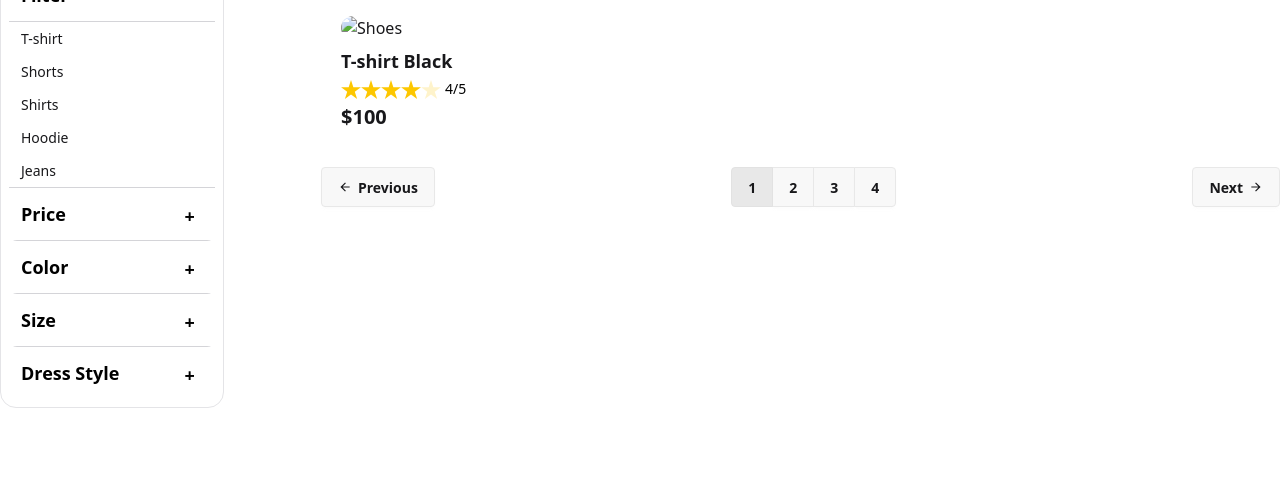
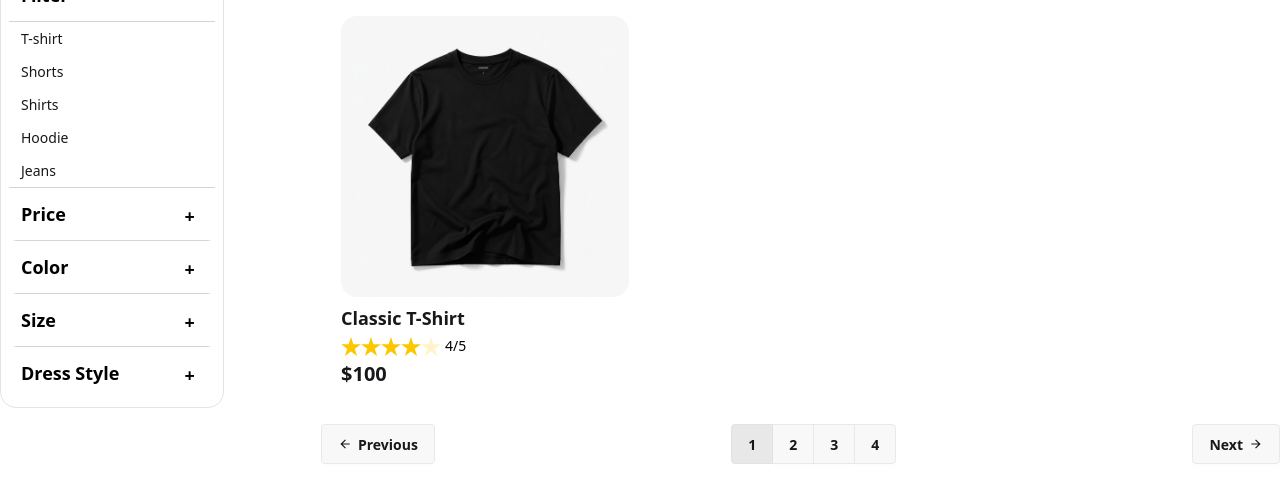
Before and after one commit to channarongchuathong/e-commerce-project, a plain HTML site: page shop.html in a window 1280 px wide. Shown: the part 165-668 px from the top of the page. Drawn offline with nearby package versions, Linux system fonts and the light colour scheme.

Commit message:
card-product

```diff
--- a/script.js
+++ b/script.js
@@ -1,18 +1,51 @@
 const products = [
     {
         id: 1,
-        name: "T-Shirt Black",
+        name: "Classic T-Shirt",
         price: 100,
-        image: "/img/product-casual/t-shirt-black-1.png",
-        category: "casual",
-    },
-    {
-        id: 2,
-        name: "T-Shirt White",
-        price: 100,
-        image: "/img/product-casual/t-shirt-white-1.png",
+        colors: [
+            {
+                color: "Black",
+                image: "/img/product-casual/t-shirt-black-1.png"
+            },
+            {
+                color: "White",
+                image: "/img/product-casual/t-shirt-white-1.png"
+            }
+        ],
         category: "casual",
     }
 ]
 
-const productContainer = document.
+const productsContainer = document.getElementById("products")
+
+
+products.forEach((product) => {
+    productsContainer.innerHTML += `
+    <div class="card w-72 hover:cursor-pointer hover:scale-105 transition">
+                    <a href="products.html">
+                        <figure>
+                            <img src="${product.colors[0].image}" alt="Shoes" class="rounded-2xl w-full" />
+                        </figure>
+                        <div class="flex flex-col items-start gap-1 py-2">
+                            <h2 class="card-title">${product.name}</h2>
+                            <div class="flex">
+                                <div class="rating rating-sm">
+                                    <div class="mask mask-star bg-yellow-400" aria-label="1 star"></div>
+                                    <div class="mask mask-star bg-yellow-400" aria-label="2 star"></div>
+                                    <div class="mask mask-star bg-yellow-400" aria-label="3 star"></div>
+                                    <div class="mask mask-star bg-yellow-400" aria-label="4 star" aria-current="true">
+                                    </div>
+                                    <div class="mask mask-star bg-yellow-400" aria-label="5 star"></div>
+                                </div>
+
+                                <div class="text-black text-sm pl-1">
+                                    4/5
+                                </div>
+                            </div>
+                            <p class="font-bold text-xl">$${product.price}</p>
+                        </div>
+                    </a>
+                </div>
+  `;
+});
--- a/shop.html
+++ b/shop.html
@@ -203,31 +203,7 @@
                     </div>
                     <div id="products" class="grid grid-cols-3 gap-3 p-5">
 
-                        <div class="card w-72 hover:cursor-pointer hover:scale-105 transition">
-                            <a href="products.html">
-                                <figure>
-                                    <img src="img/product-casual/shirt-1.png" alt="Shoes" class="rounded-2xl w-full" />
-                                </figure>
-                                <div class="flex flex-col items-start gap-1 py-2">
-                                    <h2 class="card-title">T-shirt Black</h2>
-                                    <div class="flex">
-                                        <div class="rating rating-sm">
-                                            <div class="mask mask-star bg-yellow-400" aria-label="1 star"></div>
-                                            <div class="mask mask-star bg-yellow-400" aria-label="2 star"></div>
-                                            <div class="mask mask-star bg-yellow-400" aria-label="3 star"></div>
-                                            <div class="mask mask-star bg-yellow-400" aria-label="4 star"
-                                                aria-current="true"></div>
-                                            <div class="mask mask-star bg-yellow-400" aria-label="5 star"></div>
-                                        </div>
 
-                                        <div class="text-black text-sm pl-1">
-                                            4/5
-                                        </div>
-                                    </div>
-                                    <p class="font-bold text-xl">$100</p>
-                                </div>
-                            </a>
-                        </div>
 
 
                     </div>
```
Also changed, not shown: cart.html (+1 -0 lines).
